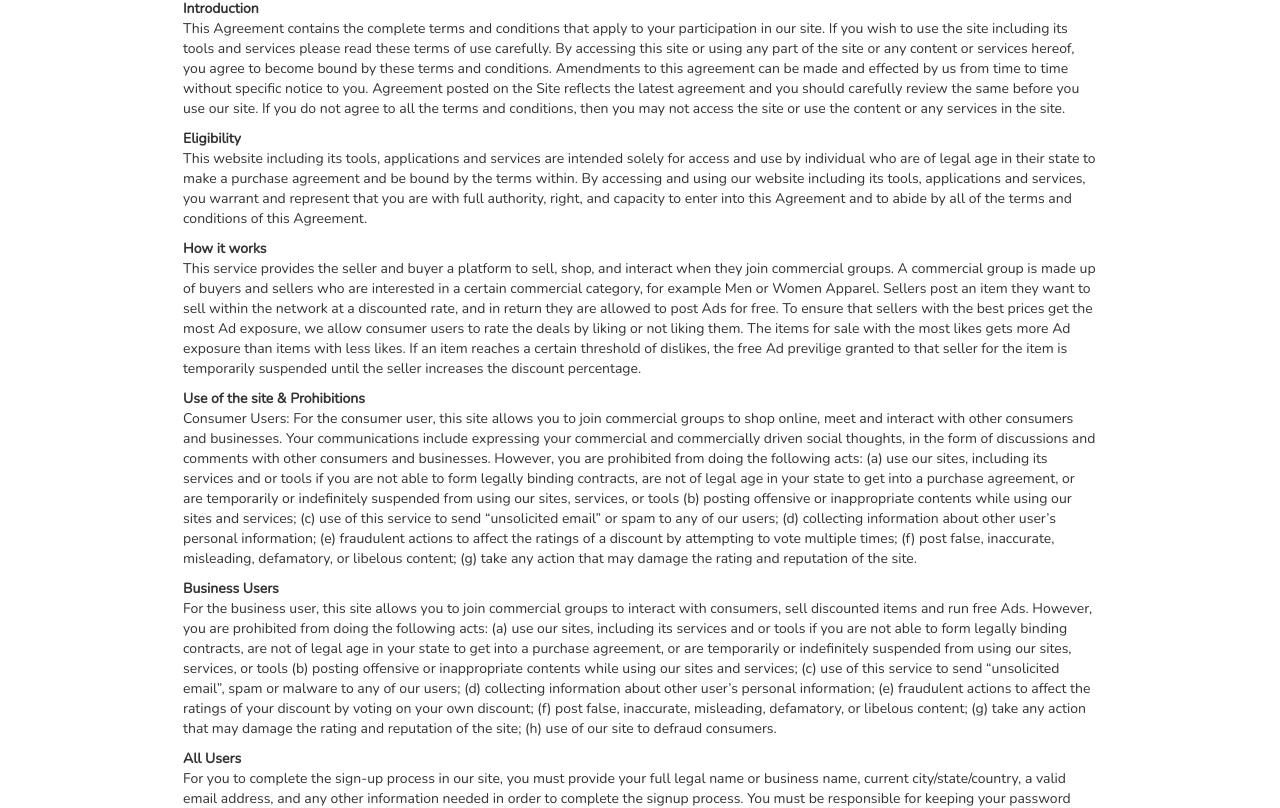
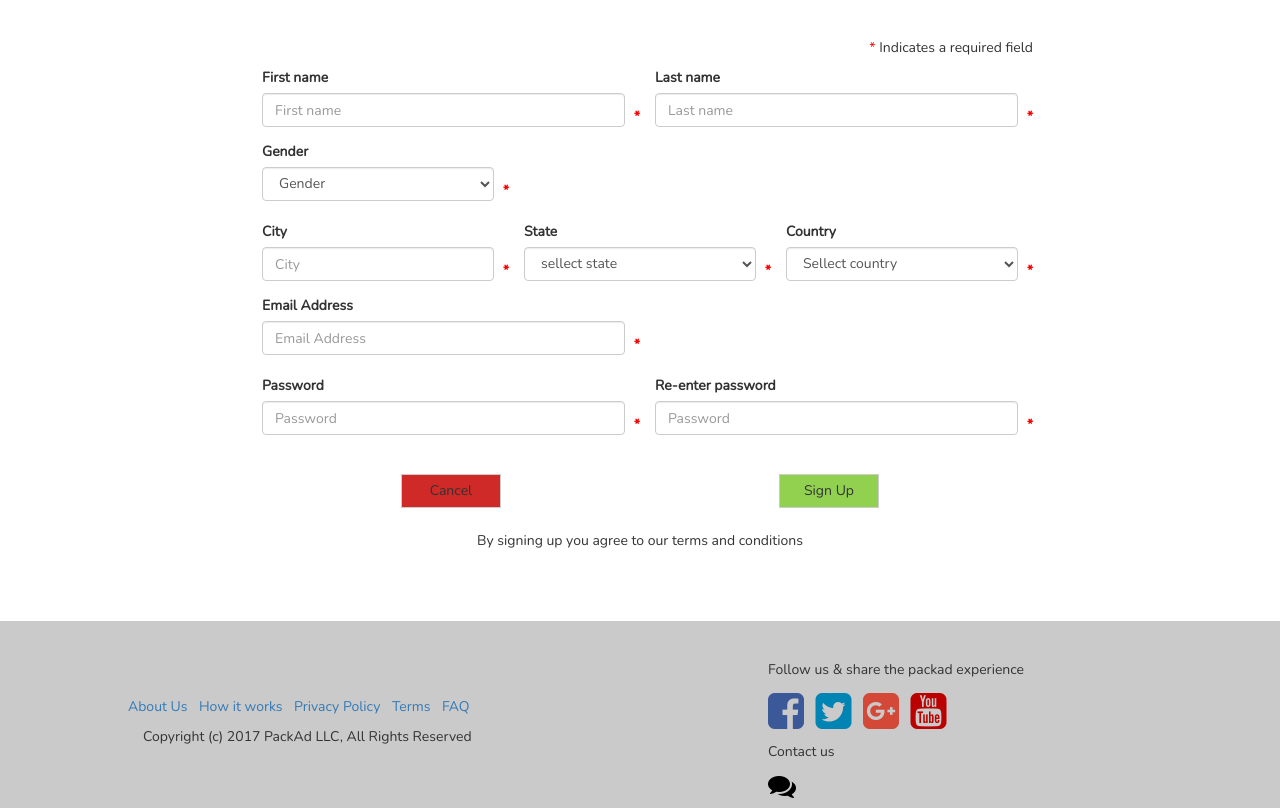
Before and after one commit to MalikFaizanZafar/project1, an Angular app: page / in a window 1280 px wide. Shown: the part 393-1201 px from the top of the page. Built offline with nearby package versions, Linux system fonts and the light colour scheme.

Commit message:
added and fixed consumer signup page

```diff
--- a/src/app/app.component.html
+++ b/src/app/app.component.html
@@ -9,4 +9,6 @@
 
 <!-- 6 <app-sellers-info></app-sellers-info> --->
 
-<app-terms></app-terms>
+<!--  7  <app-terms></app-terms>  -->
+
+<app-consumer-signup></app-consumer-signup>
--- a/src/app/consumer-signup/consumer-signup.component.css
+++ b/src/app/consumer-signup/consumer-signup.component.css
@@ -0,0 +1,12 @@
+#consumer-signup-form{
+	padding-right: 15%;
+	padding-left: 15%;
+}
+#consumer-signup-submit{
+	padding-top: 3%;
+	padding-bottom: 3%;
+}
+#consumer-signup-submit .btn{
+	width: 100px;
+	border-radius: 0px;
+}
--- a/src/app/consumer-signup/consumer-signup.component.html
+++ b/src/app/consumer-signup/consumer-signup.component.html
@@ -1,3 +1,101 @@
-<p>
-  consumer-signup works!
-</p>
+<section id="color-header" class="container-fluid no-padding parallax">
+        <div id="logo" class="col-md-4">
+            <a href="index.html"><img src="assets/images/logo.png" alt="" /></a>
+        </div>
+        <div id="landing-page-title" class="col-sm-12">
+            <h1><strong>Consumer Sign Up</strong></h1>
+            <br><br>
+            <a href="seller-signup.html">Are you a seller? Sign up here</a><br>
+        </div>
+    </section>
+
+    <section id="consumer-signup-form" class="container">
+        <br><br>
+        <p class="right"><span style="color: red;">*</span> Indicates a required field</p>
+        <form>
+            <div class="form-group required col-sm-6">
+                <label>First name</label>
+                <input type="text" class="form-control" placeholder="First name">
+            </div>
+            <div class="form-group required col-sm-6">
+                <label>Last name</label>
+                <input type="text" class="form-control" placeholder="Last name">
+            </div>
+            <div class="form-group required col-sm-4">
+                <label>Gender</label>
+                <select class="form-control">
+                  <option>Gender</option>
+                  <option>Male</option>
+                  <option>Female</option>
+                  <option>Others</option>
+                </select>
+            </div>
+            <div class="temp col-sm-8"><br><br><br><br></div>
+            <div class="form-group required col-sm-4">
+                <label>City</label>
+                <input type="text" class="form-control" placeholder="City">
+            </div>
+            <div class="form-group required col-sm-4">
+                <label>State</label>
+                <select class="form-control">
+                    <option>sellect state</option>
+                    <option>State</option>
+                </select>
+            </div>
+            <div class="form-group required col-sm-4">
+                <label>Country</label>
+                <select class="form-control">
+                    <option>Sellect country</option>
+                    <option>Country</option>
+                </select>
+            </div>
+            <div class="form-group required col-sm-6">
+                <label>Email Address</label>
+                <input type="text" class="form-control" placeholder="Email Address">
+            </div>
+            <div class="temp col-sm-6"><br><br><br><br></div>
+            <div class="form-group required col-sm-6">
+                <label>Password</label>
+                <input type="password" class="form-control" placeholder="Password">
+            </div>
+            <div class="form-group required col-sm-6">
+                <label>Re-enter password</label>
+                <input type="password" class="form-control" placeholder="Password">
+            </div>
+            <div id="consumer-signup-submit" class="center col-sm-12">
+                <div class="col-xs-6">
+                    <button class="btn btn-default" style="background-color: #cf2a27;">Cancel</button>
+                </div>
+                <div class="col-xs-6">
+                    <button class="btn btn-default" style="background-color: #92d050;">Sign Up</button>
+                </div>
+            </div>
+        </form>
+        <p class="center col-sm-12">By signing up you agree to our terms and conditions <br><br><br><br></p>
+    </section>
+
+    <section id="footer" class="container-fluid no-padding">
+        <div class="col-sm-6" style="padding-top: 50px;">
+            <ul>
+                <li><a href="about-us.html">About Us</a></li>
+                <li><a href="how-it-works.html">How it works</a></li>
+                <li><a href="privacy-policy.html">Privacy Policy</a></li>
+                <li><a href="terms.html">Terms</a></li>
+                <li><a href="faq.html">FAQ</a></li>
+            </ul>
+            <p class="col-sm-12">Copyright (c) 2017 PackAd LLC, All Rights Reserved</p>
+        </div>
+        <div class="col-sm-6">
+            <p>Follow us & share the packad experience</p>
+            <ul>
+                <li><a href="https://www.facebook.com/packadcom"><i class="fa fa-3x fa-facebook-square" aria-hidden="true"></i></a></li>
+                <li><a href="https://twitter.com/packadcom"><i class="fa fa-3x fa-twitter-square" aria-hidden="true"></i></a></li>
+                <li><a href="https://plus.google.com/100986649579983626908"><i class="fa fa-3x fa-google-plus-square" aria-hidden="true"></i></a></li>
+                <li><a href="https://www.youtube.com/channel/UCoUFQX7GK3W4acE-tcAF0gg"><i class="fa fa-3x fa-youtube-square" aria-hidden="true"></i></a></li>
+            </ul>
+            <div>
+                <p>Contact us</p>
+                <a href=""><i class="fa fa-2x fa-comments" aria-hidden="true"></i></a>
+            </div>
+        </div>
+    </section>
```
